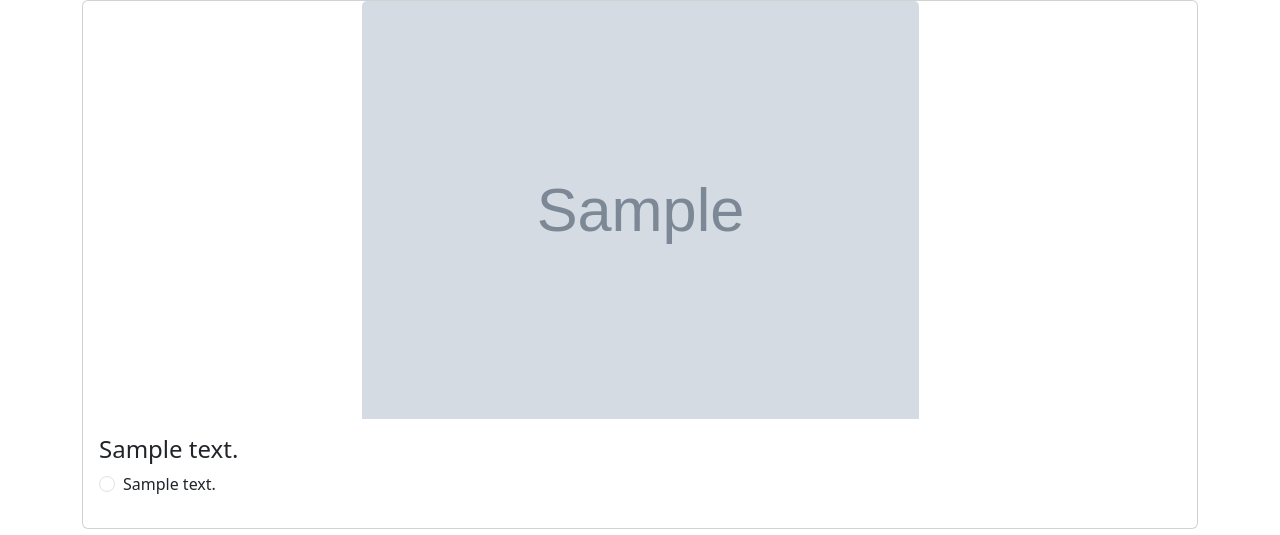
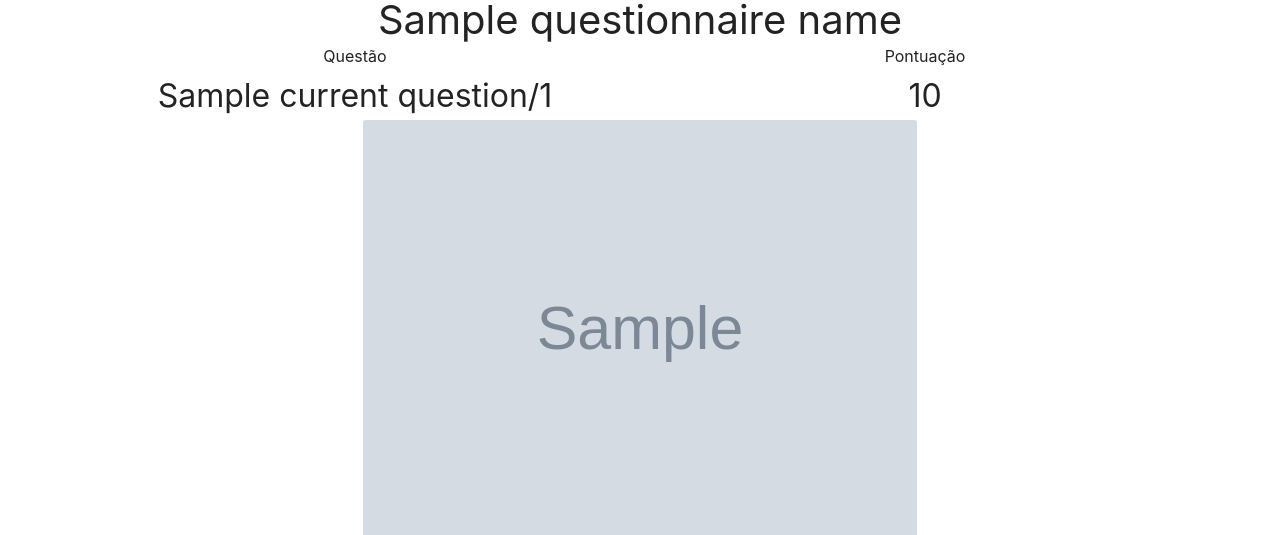
Before and after one commit to ticTechtoee/pathologIA-updated, a Django app: template StudentsApp/templates/StudentsApp/GetQuestionsList.html in a window 1280 px wide. Shown: the top 535 px of the page. Run offline with Django 3.2, Linux system fonts and the light colour scheme; the template is opened without the code that fills it: most values are stand-ins (such as "Sample title", 1, 10 or a date in 2020); grey boxes marked "Sample" are stand-in pictures; some libraries are stand-ins or nearby versions.

Commit message:
Updated the answersheet

```diff
--- a/StudentsApp/templates/StudentsApp/GetQuestionsList.html
+++ b/StudentsApp/templates/StudentsApp/GetQuestionsList.html
@@ -34,16 +34,87 @@
     crossorigin="anonymous"></script>
 <script src="{% static 'assets/jscript/disable_browser_history.js' %}"></script>
 
+<!-- ------------------------------------------------------------------- -->
+
+
+  <!-- CSS only -->
+  <link href="https://cdn.jsdelivr.net/npm/bootstrap@5.1.0/dist/css/bootstrap.min.css" rel="stylesheet" integrity="sha384-KyZXEAg3QhqLMpG8r+8fhAXLRk2vvoC2f3B09zVXn8CA5QIVfZOJ3BCsw2P0p/We" crossorigin="anonymous">
+  <!-- CSS do projeto -->
+  <link rel="stylesheet" href="{% static 'assets/css/styles.css' %}">
+  <link rel="stylesheet" href="{% static 'assets/css/imagens.css' %}">
+  <script src="https://ajax.googleapis.com/ajax/libs/jquery/3.6.0/jquery.min.js"></script>
+  <!-- Função javascript previewImage() para visualizar imagdem -->
+  <script language="javascript" src="{% static 'assets/_js/imagens.js' %}"></script>
+
+  <!-- JavaScript Bundle with Popper -->
+  <script src="https://cdn.jsdelivr.net/npm/bootstrap@5.1.0/dist/js/bootstrap.bundle.min.js" integrity="sha384-U1DAWAznBHeqEIlVSCgzq+c9gqGAJn5c/t99JyeKa9xxaYpSvHU5awsuZVVFIhvj" crossorigin="anonymous" defer></script>
+
+  <link rel="stylesheet" href="{% static 'assets/web/assets/mobirise-icons2/mobirise2.css' %}">
+  <link rel="stylesheet" href="{% static 'assets/web/assets/mobirise-icons-bold/mobirise-icons-bold.css' %}">
+  <link rel="stylesheet" href="{% static 'assets/tether/tether.min.css' %}">
+  <link rel="stylesheet" href="{% static 'assets/bootstrap/css/bootstrap.min.css' %}">
+  <link rel="stylesheet" href="{% static 'assets/bootstrap/css/bootstrap-grid.min.css' %}">
+  <link rel="stylesheet" href="{% static 'assets/bootstrap/css/bootstrap-reboot.min.css' %}">
+  <link rel="stylesheet" href="{% static 'assets/dropdown/css/style.css' %}">
+  <link rel="stylesheet" href="{% static 'assets/socicon/css/styles.css' %}">
+  <link rel="stylesheet" href="{% static 'assets/theme/css/style.css' %}">
+  <link rel="preload" href="https://fonts.googleapis.com/css?family=Jost:100,200,300,400,500,600,700,800,900,100i,200i,300i,400i,500i,600i,700i,800i,900i&display=swap" as="style" onload="this.onload=null;this.rel='stylesheet'">
+  <noscript><link rel="stylesheet" href="https://fonts.googleapis.com/css?family=Jost:100,200,300,400,500,600,700,800,900,100i,200i,300i,400i,500i,600i,700i,800i,900i&display=swap"></noscript>
+  <link rel="preload" as="style" href="{% static 'assets/mobirise/css/mbr-additional.css' %}"><link rel="stylesheet" href="{% static 'assets/mobirise/css/mbr-additional.css' %}" type="text/css">
+  <!-- jQuery library -->
+  <script src="https://cdn.jsdelivr.net/npm/jquery@3.6.3/dist/jquery.slim.min.js"></script>
+
+  <!-- Popper JS -->
+  <script src="https://cdn.jsdelivr.net/npm/popper.js@1.16.1/dist/umd/popper.min.js"></script>
+
+  <!-- Latest compiled JavaScript -->
+  <script src="https://cdn.jsdelivr.net/npm/bootstrap@4.6.2/dist/js/bootstrap.bundle.min.js"></script>
+
+
+
+
+
+
+
+
+
   <title>Answer Sheet</title>
 </head>
 
 <body>
   <div class="container w-100 mx-auto">
+    <div class= "header flex-center flex-row text-center"> <!--header-->
+      <div class="title"><!--title-->
+        <h1>{{Questionnaire_Name.Name_Of_Group}}</h1>
+      </div><!--title-->
+    </div><!--header-->
     {% if wrong_answer %}
     <div class="alert alert-danger" role="alert">
      Wrong Answer, You've 1 more Try
     </div>
     {% endif %}
+
+    <div class="row d-flex justify-content-center text-center">
+      <div class="col-md-6"><!--hud-item-->
+        <p class="hud-prefix">
+          Questão
+        </p>
+        <!-- Contador do número de questões -->
+        <h2 class="hud-main-text" id="questionCounter">
+          {{current_question}}/{{Total_Questions}}
+        </h2>
+      </div><!--hud-item-->
+      <div class="col-md-6"><!--hud-item-->
+        <p class="hud-prefix">
+          Pontuação
+        </p>
+        <h2 class="hud-main-text" id="score">
+          {{ current_score }}
+        </h2>
+      </div><!--hud-item-->
+    </div><!--hud-->
+
+
     <div class="card" style="width: auto;">
       {% if Question.Image_For_Question.Upload_Image %}
       <img src="{{Question.Image_For_Question.Upload_Image.url}}" class="card-img-top img-fluid mx-auto" alt="Question Image" style="max-width: 50%;">
--- a/StudentsApp/views.py
+++ b/StudentsApp/views.py
@@ -66,14 +66,14 @@ def ViewGetQuestionsList(request, pk):
                     # Add Model Here
                     save_performance =StudentPerformance(Student_Information = Get_Student_Information, Question_Information = Get_Question_Information, Question_Group_Information = Get_Group_Information, Score_Per_Question = score)
                     save_performance.save()
-                    context = {'Question':List_Of_Questions[get_index], 'Options':List_Of_Options, 'wrong_answer':wrong_answer, 'tries': request.session.get('tries')}
+                    context = {'Question':List_Of_Questions[get_index], 'Options':List_Of_Options, 'wrong_answer':wrong_answer, 'tries': request.session.get('tries'), 'current_score':score, 'Questionnaire_Name': Get_Group_Information, 'Total_Questions': str(len(List_Of_Questions)), 'current_question':get_index}
                     return render(request, 'StudentsApp/GetQuestionsList.html', context)
             else:
                 List_Of_Options = MCQModel.objects.filter(Related_Question__Id_Question = List_Of_Questions[get_index].Id_Question)
                 wrong_answer = True
                 score += question_marks if tries == 2 else question_marks/2
                 print('3: '+str(score))
-                context = {'Question':List_Of_Questions[get_index], 'Options':List_Of_Options, 'wrong_answer':wrong_answer, 'tries': tries}
+                context = {'Question':List_Of_Questions[get_index], 'Options':List_Of_Options, 'wrong_answer':wrong_answer, 'tries': tries, 'current_score':score, 'Questionnaire_Name': Get_Group_Information, 'Total_Questions': str(len(List_Of_Questions)), 'current_question':get_index}
                 return render(request, 'StudentsApp/GetQuestionsList.html', context)
 
 
@@ -97,7 +97,7 @@ def ViewGetQuestionsList(request, pk):
         List_Of_Options = MCQModel.objects.filter(Related_Question__Id_Question = List_Of_Questions[get_index].Id_Question)
         question = List_Of_Questions[get_index]
         total_marks = question.Question_Marks
-        context = {'Question':question, 'Options':List_Of_Options, 'wrong_answer':wrong_answer, 'tries': request.session.get('tries')}
+        context = {'Question':question, 'Options':List_Of_Options, 'wrong_answer':wrong_answer, 'tries': request.session.get('tries'), 'current_score':score,  'Questionnaire_Name': Get_Group_Information, 'Total_Questions': str(len(List_Of_Questions)), 'current_question': str(get_index)}
         return render(request, 'StudentsApp/GetQuestionsList.html', context)
 def ViewResult(request):
     if 'index' in request.session or 'tries' in request.session:
```
Also changed, not shown: StudentsApp/templates/StudentsApp/Result.html (+7 -2 lines).
